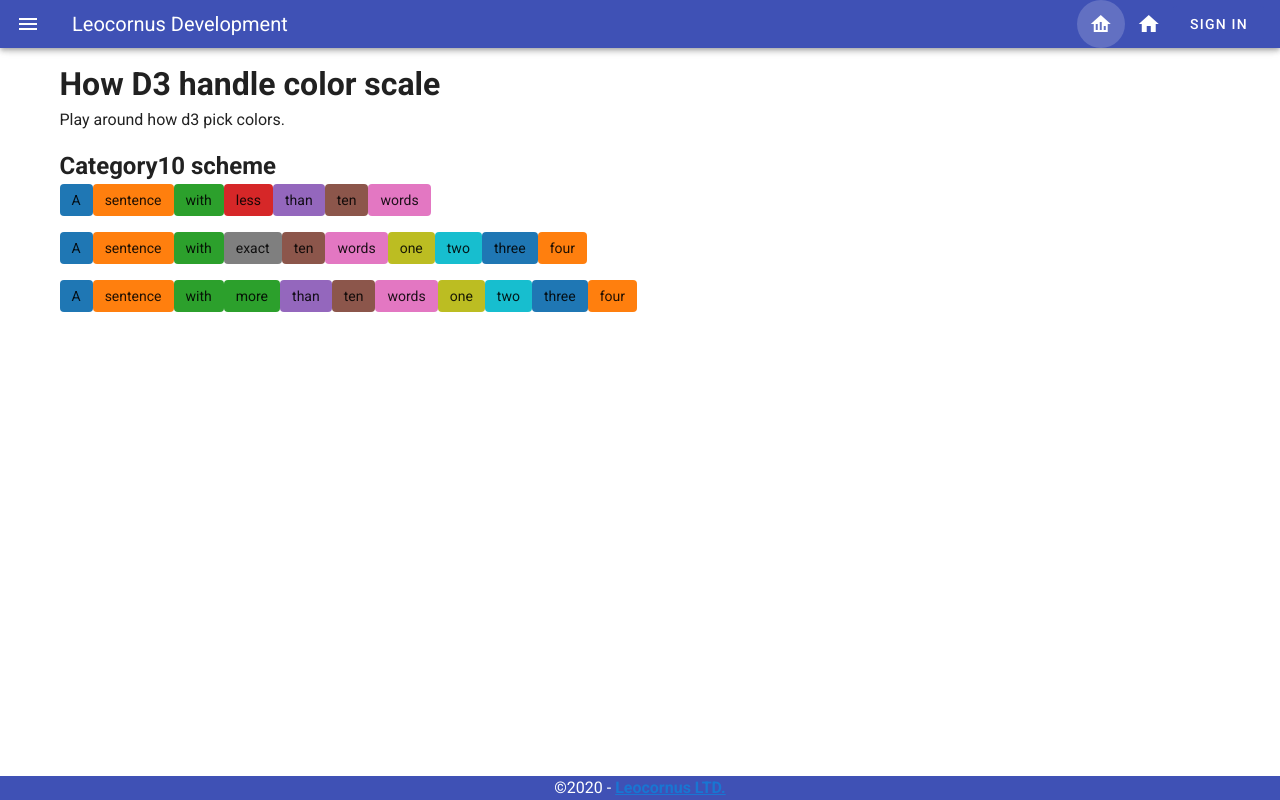
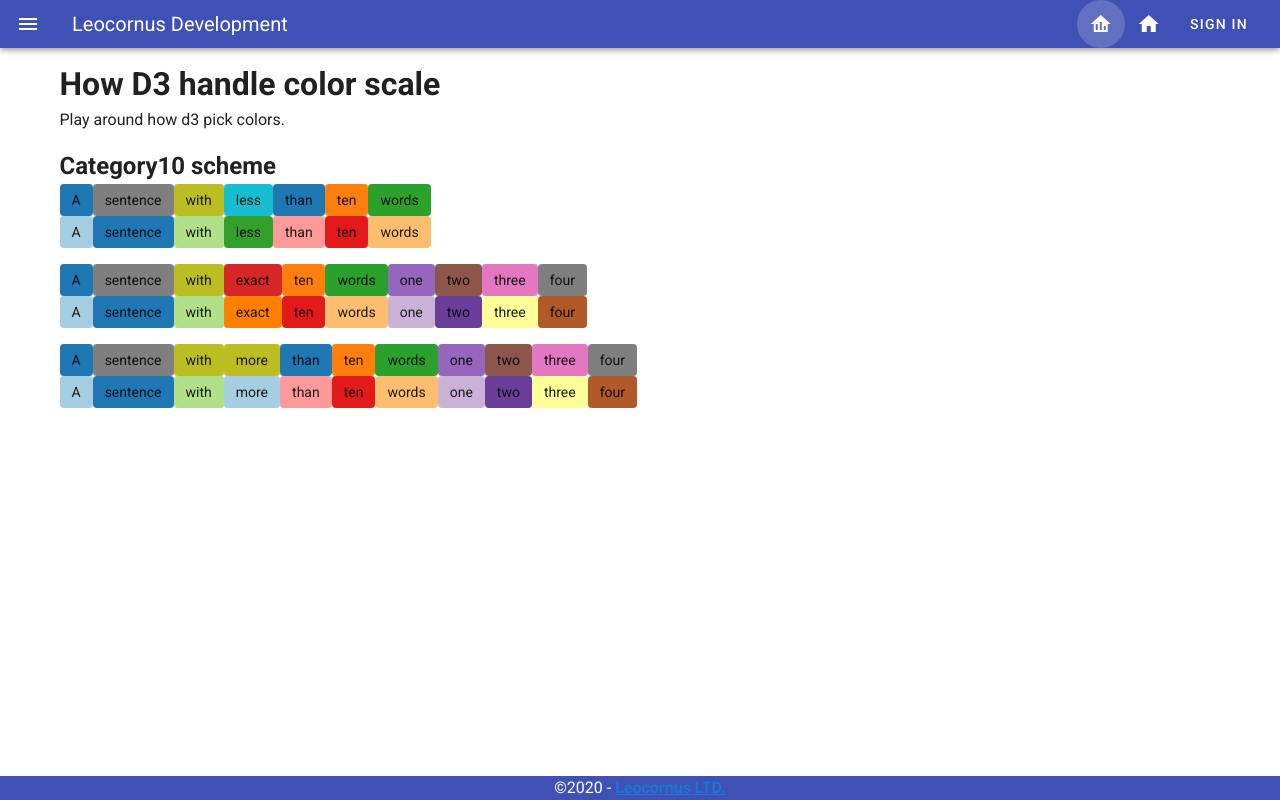
Before and after one commit to leocornus/nuxt-repo, a Nuxt app: page /d3/color-scale in a window 1280 px wide. Built offline with nearby package versions, Linux system fonts and the light colour scheme; no server answers.

Commit message:
add more color scheme

```diff
--- a/pages/d3/color-scale.vue
+++ b/pages/d3/color-scale.vue
@@ -5,12 +5,20 @@ v-container(grid-list-md)
 
   h2 Category10 scheme
   p(
-    v-for="(sentence, index) in category10Strings"
-    :key = "index"
+    v-for="(sentence, index) in sentences"
+    :key="index"
   )
     v-chip(
       v-for="(word, wi) in sentence.split(' ')"
       :color="category10Colors(word)"
+      :key="wi"
+      label
+    ) {{ word }}
+    br
+    v-chip(
+      v-for="(word, wi) in sentence.split(' ')"
+      :color="pairedColors(word)"
+      :key="wi"
       label
     ) {{ word }}
 </template>
@@ -25,17 +33,28 @@ export default {
     auth: false,
 
     data() {
+
         return {
+
+            sentences: [
+                "A sentence with less than ten words",
+                "A sentence with exact ten words one two three four",
+                "A sentence with more than ten words one two three four"
+            ],
 
             // the category10 scheme.
             category10Colors: d3.scaleOrdinal( d3.schemeCategory10 ),
 
-            category10Strings: [
-                "A sentence with less than ten words",
-                "A sentence with exact ten words one two three four",
-                "A sentence with more than ten words one two three four"
-            ],
+            pairedColors: d3.scaleOrdinal( d3.schemePaired )
         };
+    },
+
+    created() {
+
+        this.category10Colors.domain(this.sentences[1]);
+
+        console.log(this.category10Colors);
+        console.log(this.pairedColors);
     },
 
     methods: {
```
